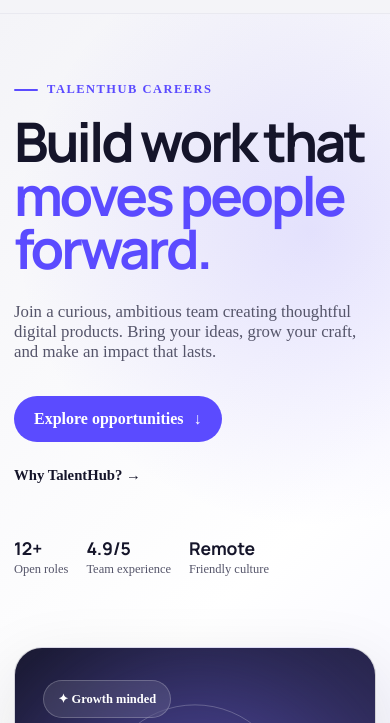
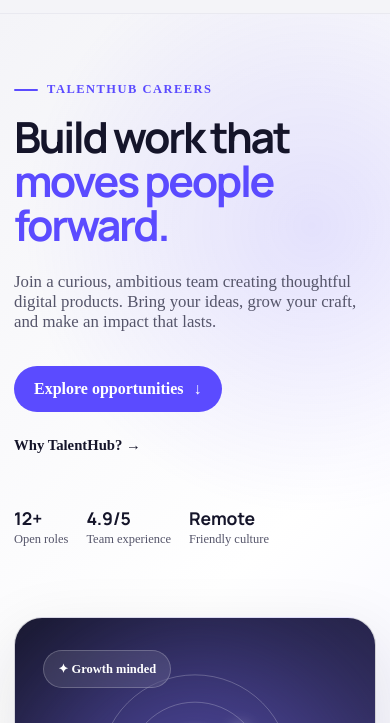
Before and after one commit to enojohn5050-cmd/talenthub-careers, a plain HTML site: page index.html in a window 390 px wide. Shown: the part 57-780 px from the top of the page. Drawn offline with Linux system fonts and the light colour scheme.

Commit message:
Improve mobile hero heading

```diff
--- a/css/style.css
+++ b/css/style.css
@@ -1,8 +1,6 @@
 @import url('https://fonts.googleapis.com/css2?family=DM+Sans:wght@400;500;600;700&family=Manrope:wght@600;700;800&display=swap');
 
-/* =========================
-   ROOT VARIABLES
-========================= */
+
 :root {
   --primary: #5b4bff;
   --primary-dark: #4638d9;
@@ -24,9 +22,6 @@
   --transition: 220ms ease;
 }
 
-/* =========================
-   RESET
-========================= */
 *,
 *::before,
 *::after {
@@ -68,17 +63,12 @@
   border: 0;
 }
 
-/* =========================
-   GLOBAL CONTAINER
-========================= */
 .container {
   width: min(100% - 40px, var(--max-width));
   margin-inline: auto;
 }
 
-/* =========================
-   HEADER
-========================= */
+
 .site-header {
   position: sticky;
   top: 0;
@@ -157,9 +147,7 @@
   right: 0;
 }
 
-/* =========================
-   BUTTONS
-========================= */
+
 .header-cta,
 .primary-button,
 .submit-button {
@@ -194,9 +182,7 @@
   box-shadow: 0 12px 26px rgba(91, 75, 255, 0.24);
 }
 
-/* =========================
-   HERO
-========================= */
+
 .hero {
   position: relative;
   overflow: hidden;
@@ -302,9 +288,6 @@
   font-size: 0.78rem;
 }
 
-/* =========================
-   HERO CARD
-========================= */
 .hero-card {
   position: relative;
   min-height: 520px;
@@ -456,9 +439,6 @@
   letter-spacing: 0.12em;
 }
 
-/* =========================
-   INTRO + BENEFITS
-========================= */
 .intro-section,
 .roles-section {
   padding: 110px 0;
@@ -535,9 +515,6 @@
   font-size: 0.9rem;
 }
 
-/* =========================
-   ROLES
-========================= */
 .roles-section {
   background: var(--surface-soft);
 }
@@ -628,9 +605,6 @@
   font-weight: 800;
 }
 
-/* =========================
-   APPLICATION
-========================= */
 .application-section {
   padding: 120px 0;
   background:
@@ -929,9 +903,6 @@
   font-size: 0.82rem;
 }
 
-/* =========================
-   FOOTER
-========================= */
 .site-footer {
   padding: 36px 0;
   border-top: 1px solid var(--line);
@@ -965,9 +936,6 @@
   outline-offset: 3px;
 }
 
-/* =========================
-   TABLET
-========================= */
 @media (max-width: 900px) {
   .main-nav {
     display: none;
@@ -1006,9 +974,6 @@
   }
 }
 
-/* =========================
-   MOBILE
-========================= */
 @media (max-width: 640px) {
   .container {
     width: min(100% - 28px, var(--max-width));
@@ -1025,10 +990,12 @@
   .hero {
     padding: 68px 0 75px;
   }
-
-  .hero h1 {
-    font-size: clamp(2.8rem, 14vw, 4.2rem);
-  }
+.hero h1 {
+  max-width: 100%;
+  font-size: clamp(2.45rem, 11vw, 3.5rem);
+  line-height: 1.02;
+  overflow-wrap: break-word;
+}
 
   .hero-actions,
   .hero-meta,
```
